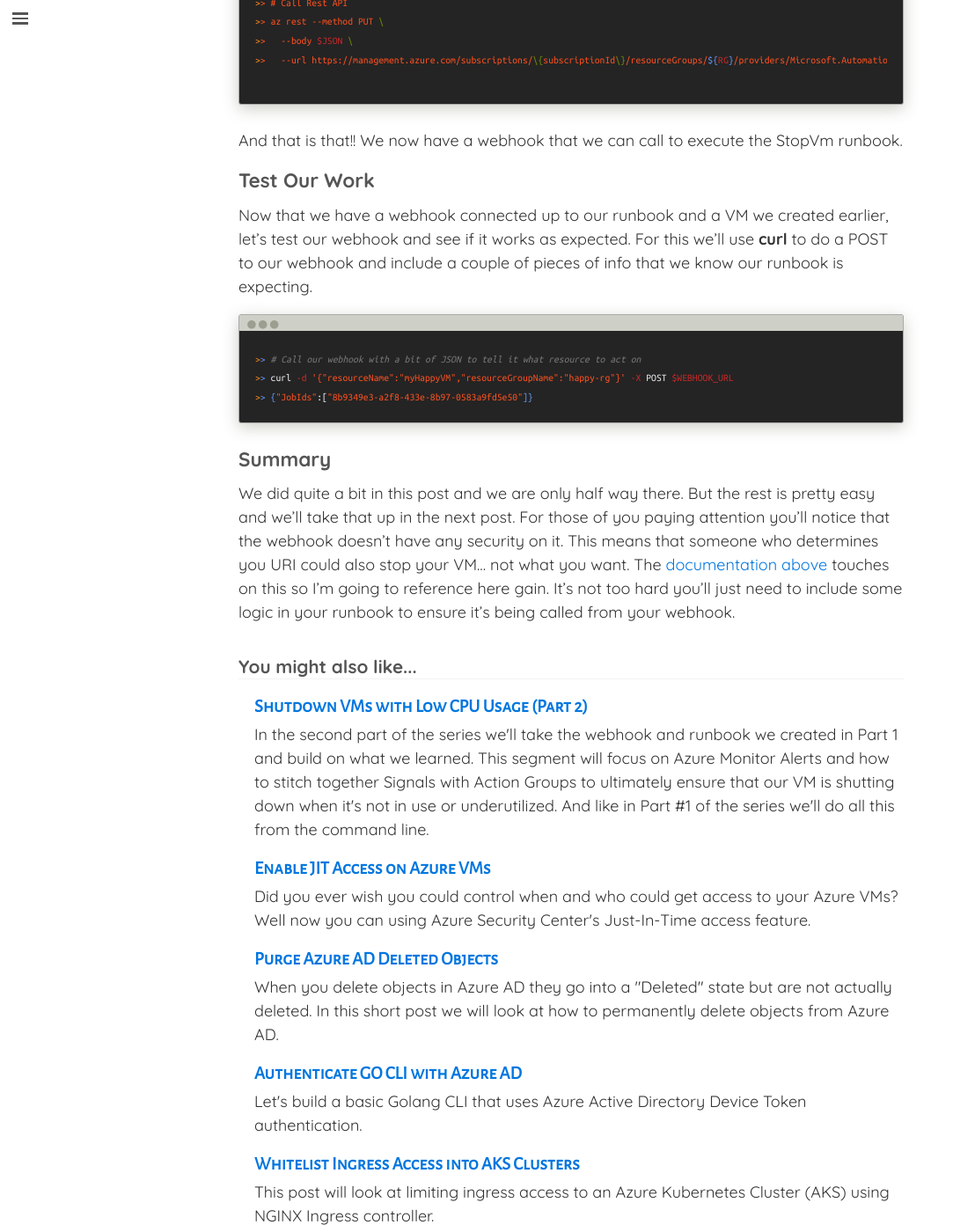
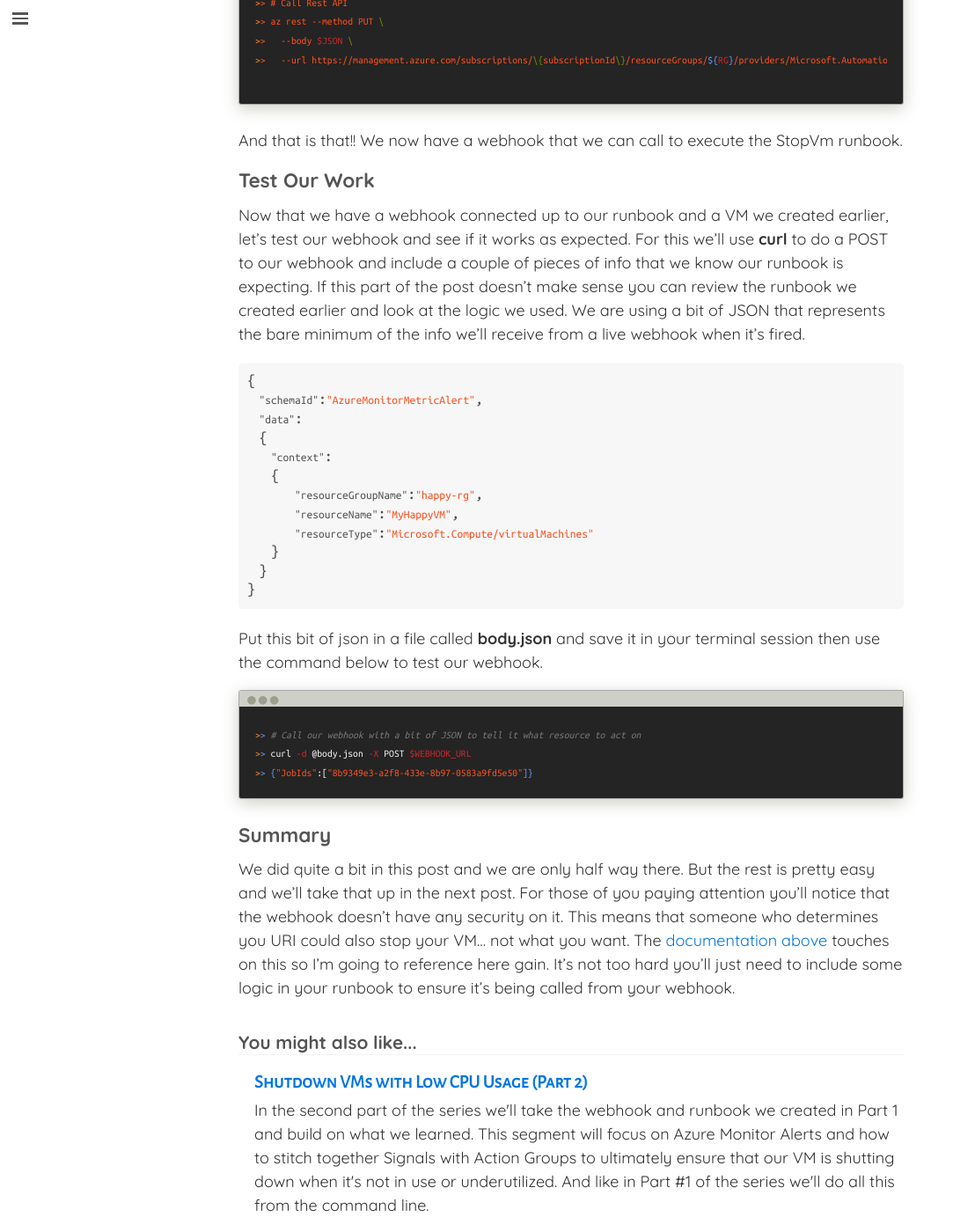
Before and after one commit to brentmcconnell/brentmcconnell.github.io, a Jekyll site: the page built from _posts/2021-03-18-autoshutdown.md, in a window 1280 px wide and 1400 px high, scrolled down 6888 px. Shown: the whole window at 88% size, without its empty margins (0-1083 px from the left). Built offline with Jekyll 4.4.1, drawn with Linux system fonts in a browser that asks for light colours; nearby versions of some CDN libraries; comment, search, counter and statistics services are not loaded; some of the changed text lies outside the part shown.

Commit message:
fixed json passed

````diff
--- a/_posts/2021-03-18-autoshutdown.md
+++ b/_posts/2021-03-18-autoshutdown.md
@@ -272,11 +272,31 @@
 Now that we have a webhook connected up to our runbook and a VM we created
 earlier, let's test our webhook and see if it works as expected.  For this we'll
 use __curl__ to do a POST to our webhook and include a couple of pieces of info
-that we know our runbook is expecting.
+that we know our runbook is expecting.  If this part of the post doesn't make
+sense you can review the runbook we created earlier and look at the logic we
+used.  We are using a bit of JSON that represents the bare minimum of the info
+we'll receive from a live webhook when it's fired.
+
+```json
+{
+  "schemaId":"AzureMonitorMetricAlert",
+  "data":
+  {
+    "context":
+    {
+        "resourceGroupName":"happy-rg",
+        "resourceName":"MyHappyVM",
+        "resourceType":"Microsoft.Compute/virtualMachines"
+    }
+  }
+}
+```
+Put this bit of json in a file called __body.json__ and save it in your terminal
+session then use the command below to test our webhook.
 
 ```terminal
 >> # Call our webhook with a bit of JSON to tell it what resource to act on
->> curl -d '{"resourceName":"myHappyVM","resourceGroupName":"happy-rg"}' -X POST $WEBHOOK_URL
+>> curl -d @body.json -X POST $WEBHOOK_URL
 >> {"JobIds":["8b9349e3-a2f8-433e-8b97-0583a9fd5e50"]}
 ```
 
````
